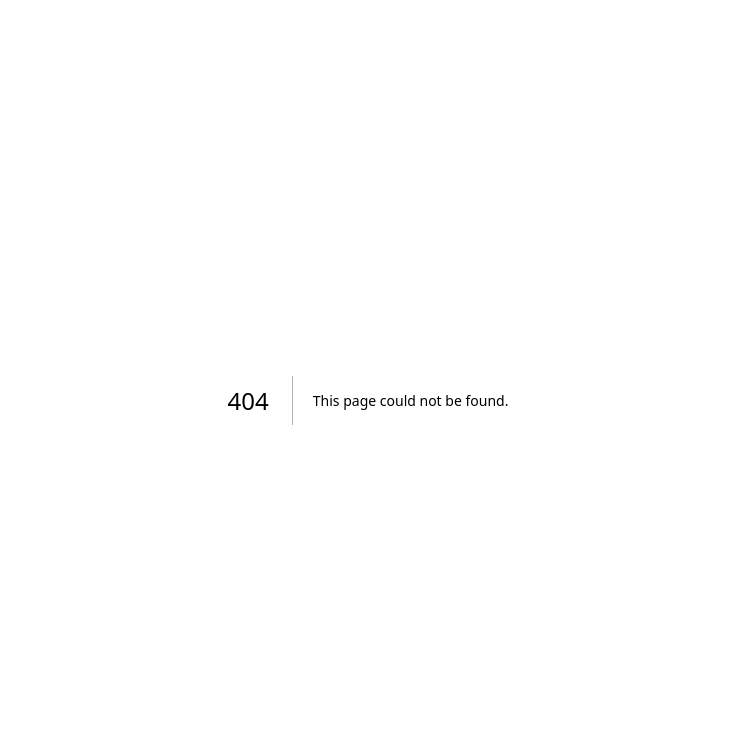
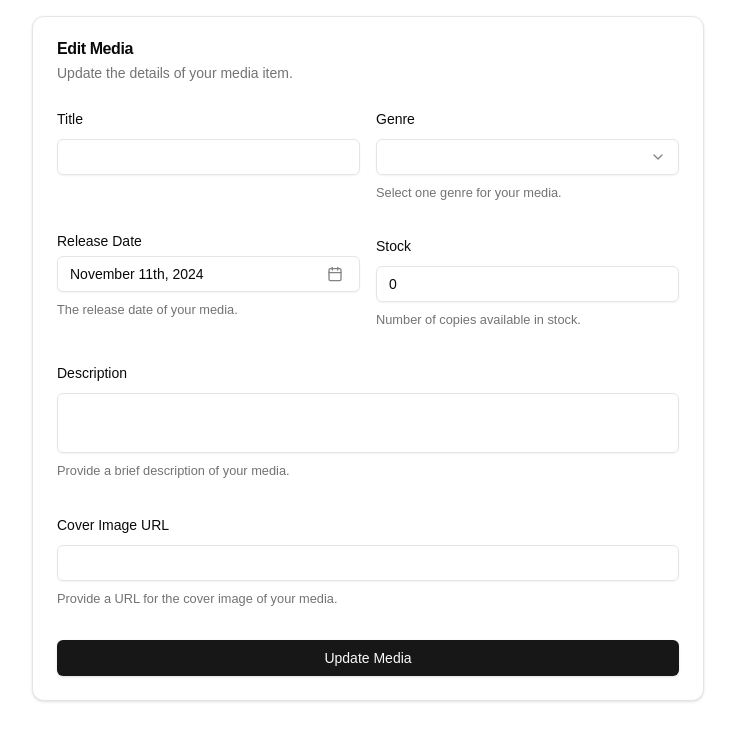
Before and after one commit to erpesh/Library-Management-System, a Next.js app in the folder aml/client/: page /media/edit in a window 1280 px wide. Before the commit this address had no page. Shown: the top 740 px of the page, without its empty margins (272-1007 px from the left). Built offline with nearby package versions, Linux system fonts and the light colour scheme; no server answers.

Commit message:
Added Edit component for media

```diff
--- /dev/null
+++ b/aml/client/app/media/edit/page.tsx
@@ -0,0 +1,293 @@
+'use client'
+
+import { useState, useEffect } from 'react'
+import { useForm } from 'react-hook-form'
+import { zodResolver } from '@hookform/resolvers/zod'
+import * as z from 'zod'
+import { Button } from "@/components/ui/button"
+import { Input } from "@/components/ui/input"
+import { Textarea } from "@/components/ui/textarea"
+import { Calendar } from "@/components/ui/calendar"
+import {
+  Form,
+  FormControl,
+  FormDescription,
+  FormField,
+  FormItem,
+  FormLabel,
+  FormMessage,
+} from "@/components/ui/form"
+import {
+  Select,
+  SelectContent,
+  SelectItem,
+  SelectTrigger,
+  SelectValue,
+} from "@/components/ui/select"
+import {
+  Card,
+  CardContent,
+  CardDescription,
+  CardHeader,
+  CardTitle,
+} from "@/components/ui/card"
+import {
+  Popover,
+  PopoverContent,
+  PopoverTrigger,
+} from "@/components/ui/popover"
+import { format } from "date-fns"
+import { toast } from "@/hooks/use-toast"
+import { CalendarIcon } from 'lucide-react'
+import axios from "axios"
+
+const formSchema = z.object({
+  title: z.string().min(1, 'Title is required'),
+  description: z.string().min(10, 'Description must be at least 10 characters'),
+  genre: z.string().min(1, 'Genre is required'),
+  releaseDate: z.date({
+    required_error: "Please select a release date.",
+  }),
+  imageUrl: z.string().url('Please enter a valid URL for the cover image'),
+  stock: z.coerce.number().min(0, 'Stock must be a non-negative number'),
+})
+
+type FormValues = z.infer<typeof formSchema>
+
+async function updateMedia(id: string, data: FormValues) {
+  try {
+    const response = await axios.put(`/api/media/${id}`, data)
+    return response.data
+  } catch (e) {
+    console.error('Error updating media:', e)
+    throw e
+  }
+}
+
+async function fetchMedia(id: string) {
+  try {
+    const response = await axios.get(`/api/media/${id}`)
+    return response.data
+  } catch (e) {
+    console.error('Error fetching media:', e)
+    throw e
+  }
+}
+
+export default function EditMediaForm({ mediaId = '1' }: { mediaId?: string }) {
+  const [isSubmitting, setIsSubmitting] = useState(false)
+  const [isLoading, setIsLoading] = useState(true)
+
+  const form = useForm<FormValues>({
+    resolver: zodResolver(formSchema),
+    defaultValues: {
+      title: '',
+      description: '',
+      genre: '',
+      releaseDate: new Date(),
+      imageUrl: '',
+      stock: 0,
+    },
+  })
+
+  useEffect(() => {
+    const loadMedia = async () => {
+      try {
+        const media = await fetchMedia(mediaId)
+        form.reset({
+          ...media,
+          releaseDate: new Date(media.releaseDate),
+        })
+      } catch (error) {
+        toast({
+          title: "Error",
+          description: "Failed to load media data.",
+        })
+      } finally {
+        setIsLoading(false)
+      }
+    }
+
+    loadMedia()
+  }, [mediaId, form])
+
+  const onSubmit = async (data: FormValues) => {
+    setIsSubmitting(true)
+    try {
+      await updateMedia(mediaId, data)
+      toast({
+        title: "Media Updated",
+        description: "Your media has been successfully updated.",
+      })
+    } catch (error) {
+      toast({
+        title: "Error",
+        description: "There was an error updating your media.",
+      })
+      console.error(error)
+    } finally {
+      setIsSubmitting(false)
+    }
+  }
+
+  if (isLoading) {
+    return <div>Loading...</div>
+  }
+
+  return (
+    <Card className="mt-4 w-full max-w-2xl mx-auto">
+      <CardHeader>
+        <CardTitle>Edit Media</CardTitle>
+        <CardDescription>Update the details of your media item.</CardDescription>
+      </CardHeader>
+      <CardContent>
+        <Form {...form}>
+          <form onSubmit={form.handleSubmit(onSubmit)} className="space-y-8">
+            <div className="grid grid-cols-2 gap-4">
+              <FormField
+                control={form.control}
+                name="title"
+                render={({ field }) => (
+                  <FormItem>
+                    <FormLabel>Title</FormLabel>
+                    <FormControl>
+                      <Input {...field} />
+                    </FormControl>
+                    <FormMessage />
+                  </FormItem>
+                )}
+              />
+              <FormField
+                control={form.control}
+                name="genre"
+                render={({ field }) => (
+                  <FormItem>
+                    <FormLabel>Genre</FormLabel>
+                    <Select onValueChange={field.onChange} value={field.value}>
+                      <FormControl>
+                        <SelectTrigger>
+                          <SelectValue />
+                        </SelectTrigger>
+                      </FormControl>
+                      <SelectContent>
+                        <SelectItem value="action">Action</SelectItem>
+                        <SelectItem value="comedy">Comedy</SelectItem>
+                        <SelectItem value="drama">Drama</SelectItem>
+                        <SelectItem value="scifi">Science Fiction</SelectItem>
+                        <SelectItem value="horror">Horror</SelectItem>
+                      </SelectContent>
+                    </Select>
+                    <FormDescription>
+                      Select one genre for your media.
+                    </FormDescription>
+                    <FormMessage />
+                  </FormItem>
+                )}
+              />
+            </div>
+            <div className="grid grid-cols-2 gap-4">
+              <FormField
+                control={form.control}
+                name="releaseDate"
+                render={({ field }) => (
+                  <FormItem className="flex flex-col">
+                    <FormLabel>Release Date</FormLabel>
+                    <Popover>
+                      <PopoverTrigger asChild>
+                        <FormControl>
+                          <Button
+                            variant={"outline"}
+                            className={`w-full pl-3 text-left font-normal ${!field.value && "text-muted-foreground"}`}
+                          >
+                            {field.value ? (
+                              format(field.value, "PPP")
+                            ) : (
+                              <span>Pick a date</span>
+                            )}
+                            <CalendarIcon className="ml-auto h-4 w-4 opacity-50" />
+                          </Button>
+                        </FormControl>
+                      </PopoverTrigger>
+                      <PopoverContent className="w-auto p-0" align="start">
+                        <Calendar
+                          mode="single"
+                          selected={field.value}
+                          onSelect={field.onChange}
+                          disabled={(date) =>
+                            date > new Date() || date < new Date("1900-01-01")
+                          }
+                          initialFocus
+                        />
+                      </PopoverContent>
+                    </Popover>
+                    <FormDescription>
+                      The release date of your media.
+                    </FormDescription>
+                    <FormMessage />
+                  </FormItem>
+                )}
+              />
+              <FormField
+                control={form.control}
+                name="stock"
+                render={({ field }) => (
+                  <FormItem>
+                    <FormLabel>Stock</FormLabel>
+                    <FormControl>
+                      <Input
+                        type="number"
+                        {...field}
+                      />
+                    </FormControl>
+                    <FormDescription>
+                      Number of copies available in stock.
+                    </FormDescription>
+                    <FormMessage />
+                  </FormItem>
+                )}
+              />
+            </div>
+            <FormField
+              control={form.control}
+              name="description"
+              render={({ field }) => (
+                <FormItem>
+                  <FormLabel>Description</FormLabel>
+                  <FormControl>
+                    <Textarea
+                      className="resize-none"
+                      {...field}
+                    />
+                  </FormControl>
+                  <FormDescription>
+                    Provide a brief description of your media.
+                  </FormDescription>
+                  <FormMessage />
+                </FormItem>
+              )}
+            />
+            <FormField
+              control={form.control}
+              name="imageUrl"
+              render={({ field }) => (
+                <FormItem>
+                  <FormLabel>Cover Image URL</FormLabel>
+                  <FormControl>
+                    <Input {...field} />
+                  </FormControl>
+                  <FormDescription>
+                    Provide a URL for the cover image of your media.
+                  </FormDescription>
+                  <FormMessage />
+                </FormItem>
+              )}
+            />
+            <Button type="submit" disabled={isSubmitting} className="w-full">
+              {isSubmitting ? 'Updating...' : 'Update Media'}
+            </Button>
+          </form>
+        </Form>
+      </CardContent>
+    </Card>
+  )
+}
```
